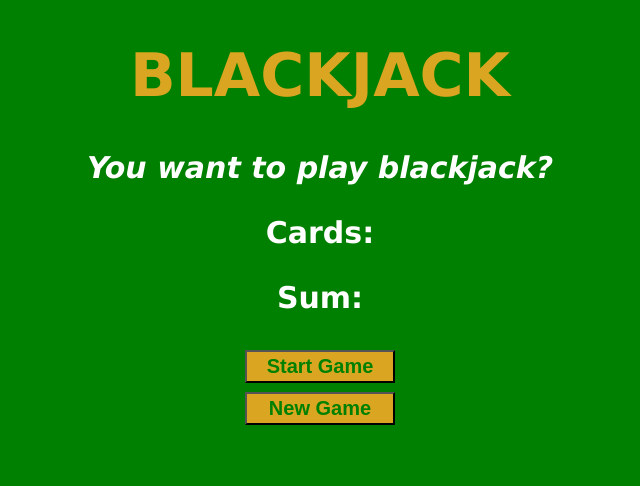
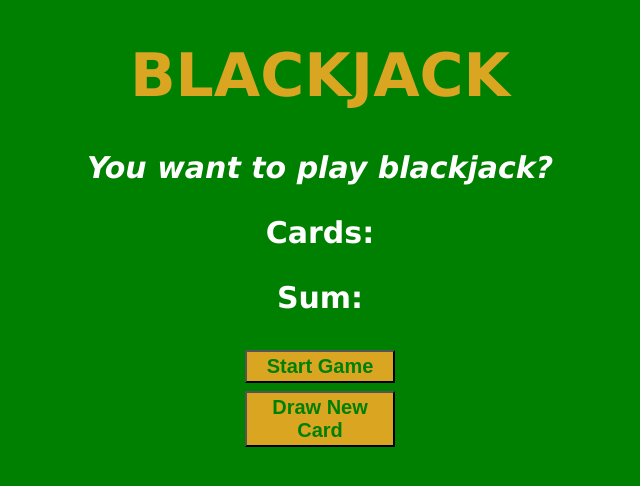
Before and after one commit to sherryriam/blackjack-game, a plain HTML site: page index.html in a window 1280 px wide. Shown: the whole page, without its empty margins (320-960 px from the left). Drawn offline with Linux system fonts and the light colour scheme.

Commit message:
Update index.html

```diff
--- a/index.html
+++ b/index.html
@@ -10,7 +10,7 @@
 <p id="sum-el">Sum:</p>
 <button onclick="startGame()">Start Game</button>
 <div>
-<button onclick="newGame()">New Game</button>
+<button onclick="newGame()">Draw New Card</button>
 </div>
 <script src="index.js"></script>
 </body>
```
